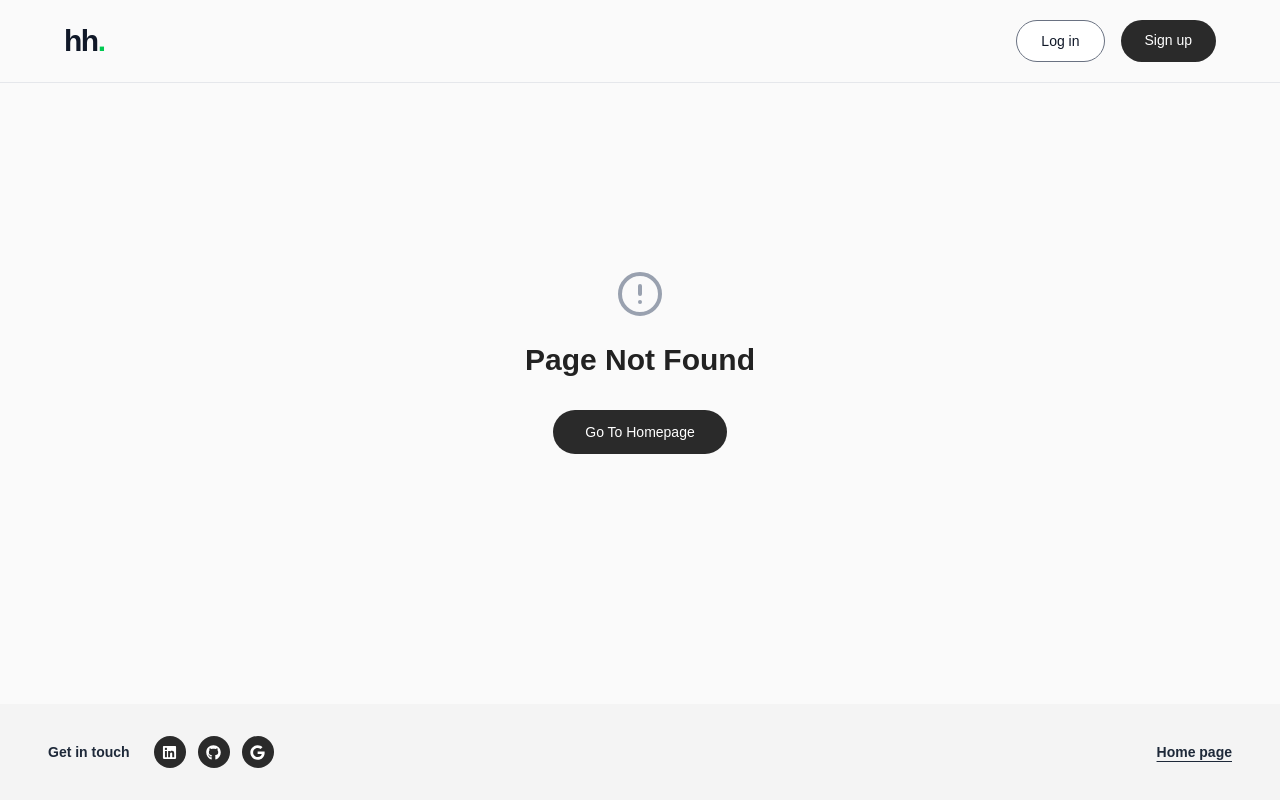
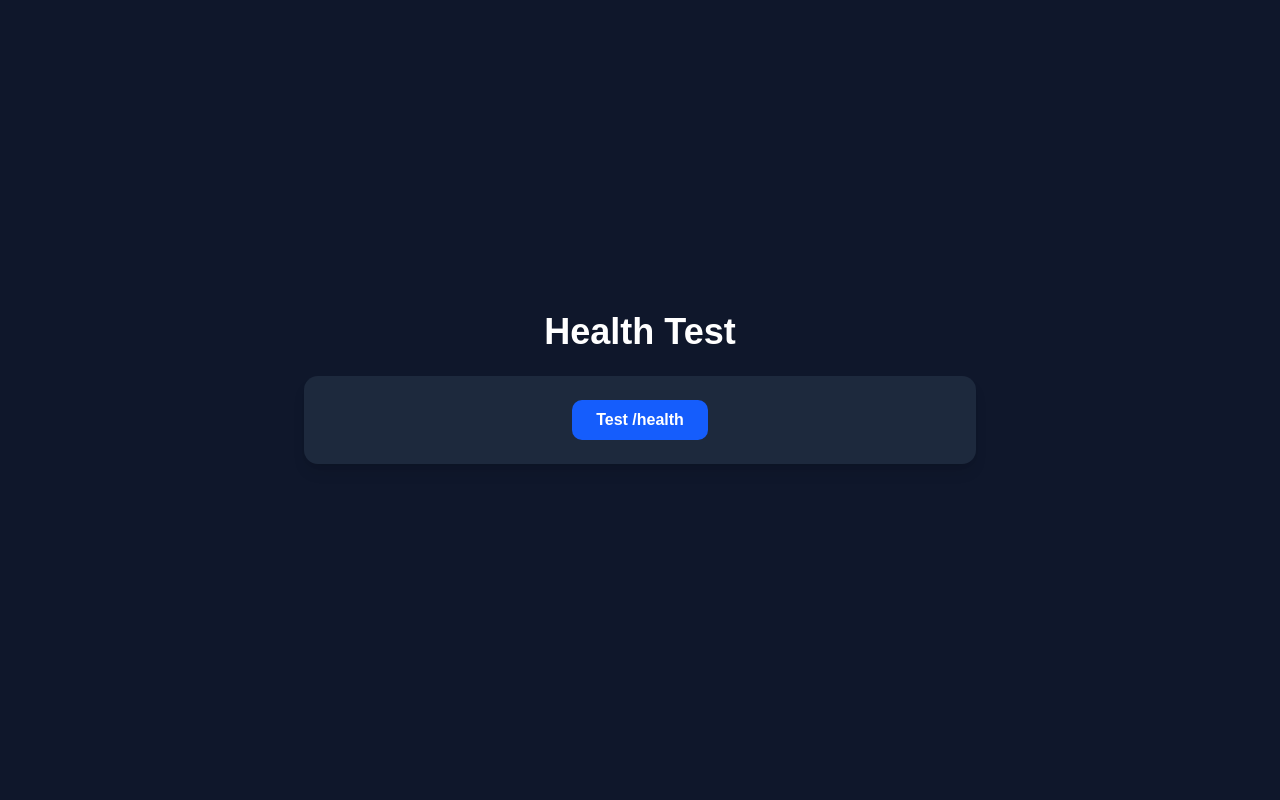
Before and after one commit to FiwNatchanon/fiw-natchanon-blog, a React (Vite) app: page /test-health in a window 1280 px wide. Before the commit this address had no page. Built offline with nearby package versions, Linux system fonts and the light colour scheme.

Commit message:
feat: add HealthTestPage for health check functionality
- Introduce HealthTestPage component to perform health checks via API.
- Implement loading, result, and error states for user feedback.
- Update routing in App.jsx to include the new HealthTestPage.

```diff
--- a/src/App.jsx
+++ b/src/App.jsx
@@ -13,6 +13,7 @@ import AdminCategoryFormPage from "./pages/admin/AdminCategoryFormPage";
 import AdminProfilePage from "./pages/admin/AdminProfilePage";
 import AdminNotificationPage from "./pages/admin/AdminNotificationPage";
 import AdminResetPasswordPage from "./pages/admin/AdminResetPasswordPage";
+import HealthTestPage from "./pages/HealthTestPage";
 
 export default function App() {
   return (
@@ -23,6 +24,7 @@ export default function App() {
       <Route path="/login" element={<LoginPage />} />
       <Route path="/profile" element={<ProfilePage />} />
       <Route path="/reset-password" element={<ResetPasswordPage />} />
+      <Route path="/test-health" element={<HealthTestPage />} />
       <Route path="/admin" element={<AdminArticleListPage />} />
       <Route path="/admin/create-article" element={<AdminArticleFormPage />} />
       <Route path="/admin/edit-article/:articleId" element={<AdminArticleFormPage />} />
--- /dev/null
+++ b/src/pages/HealthTestPage.jsx
@@ -0,0 +1,73 @@
+import axios from "axios";
+import { useState } from "react";
+
+const API_BASE_URL = import.meta.env.VITE_API_BASE_URL;
+
+const HealthTestPage = () => {
+const [result, setResult] = useState(null);
+const [error, setError] = useState(null);
+const [loading, setLoading] = useState(false);
+
+const testHealth = async () => {
+    setResult(null);
+    setError(null);
+    setLoading(true);
+
+    try {
+    const res = await axios.get(`${API_BASE_URL}/health`);
+    setResult(res.data);
+    } catch (err) {
+    setError({
+        status: err.response?.status,
+        data: err.response?.data,
+        message: err.message,
+    });
+    } finally {
+    setLoading(false);
+    }
+};
+
+return (
+    <div className="min-h-screen flex flex-col items-center justify-center bg-slate-900 text-white px-6">
+    <h1 className="text-4xl font-bold mb-6">Health Test</h1>
+
+    <div className="bg-slate-800 rounded-xl p-6 text-center shadow-lg mb-6 w-full max-w-2xl">
+        <button
+        className="bg-blue-600 hover:bg-blue-500 text-white font-semibold px-6 py-2 rounded-lg transition disabled:opacity-50 disabled:cursor-not-allowed"
+        onClick={testHealth}
+        disabled={loading}
+        >
+        {loading ? "Loading..." : "Test /health"}
+        </button>
+
+        {loading && (
+        <div className="mt-4">
+            <div className="inline-block animate-spin rounded-full h-8 w-8 border-b-2 border-white"></div>
+        </div>
+        )}
+
+        {result && (
+        <div className="mt-6 text-left">
+            <h3 className="text-xl font-semibold mb-2">Result</h3>
+            <pre className="bg-slate-700 p-4 rounded-lg overflow-auto text-sm">
+            {JSON.stringify(result, null, 2)}
+            </pre>
+        </div>
+        )}
+
+        {error && (
+        <div className="mt-6 text-left">
+            <h3 className="text-xl font-semibold mb-2 text-red-400">Error</h3>
+            <pre className="bg-slate-700 p-4 rounded-lg overflow-auto text-sm">
+            {JSON.stringify(error, null, 2)}
+            </pre>
+        </div>
+        )}
+    </div>
+    </div>
+);
+};
+
+HealthTestPage.displayName = "HealthTestPage";
+
+export default HealthTestPage;
```
Also changed, not shown: 1 other file (tests, documents, lock files or other folders).
